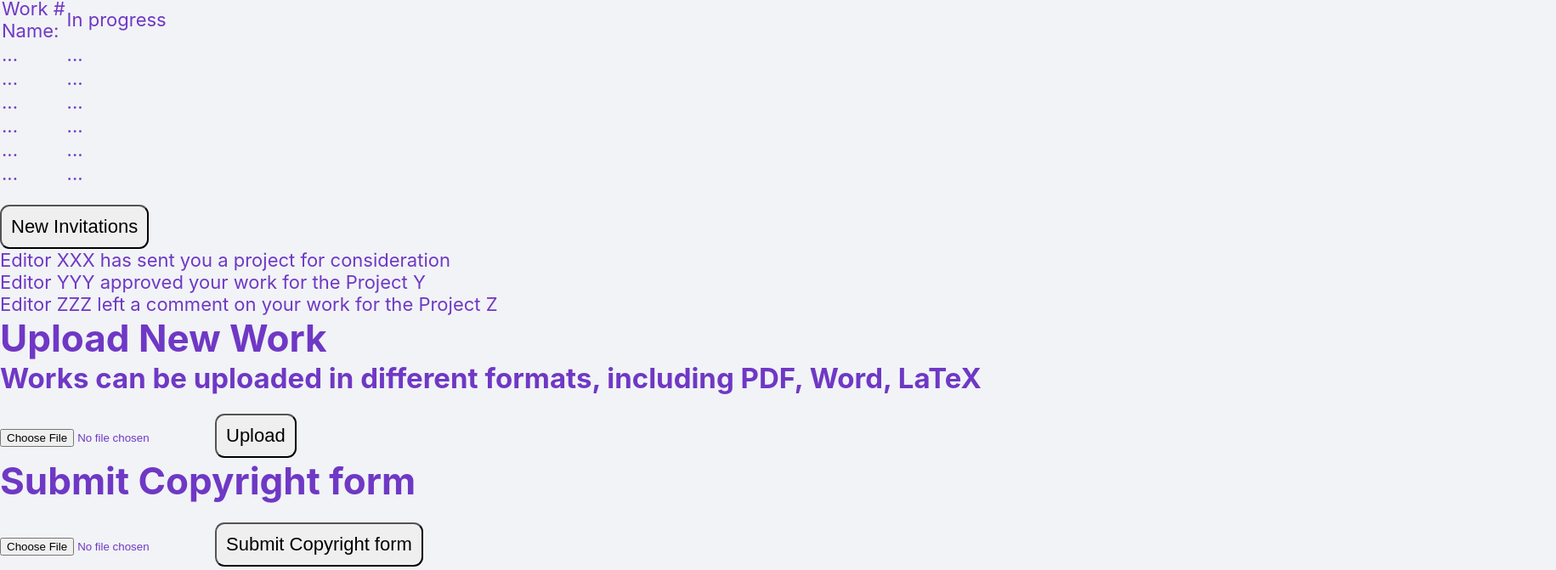
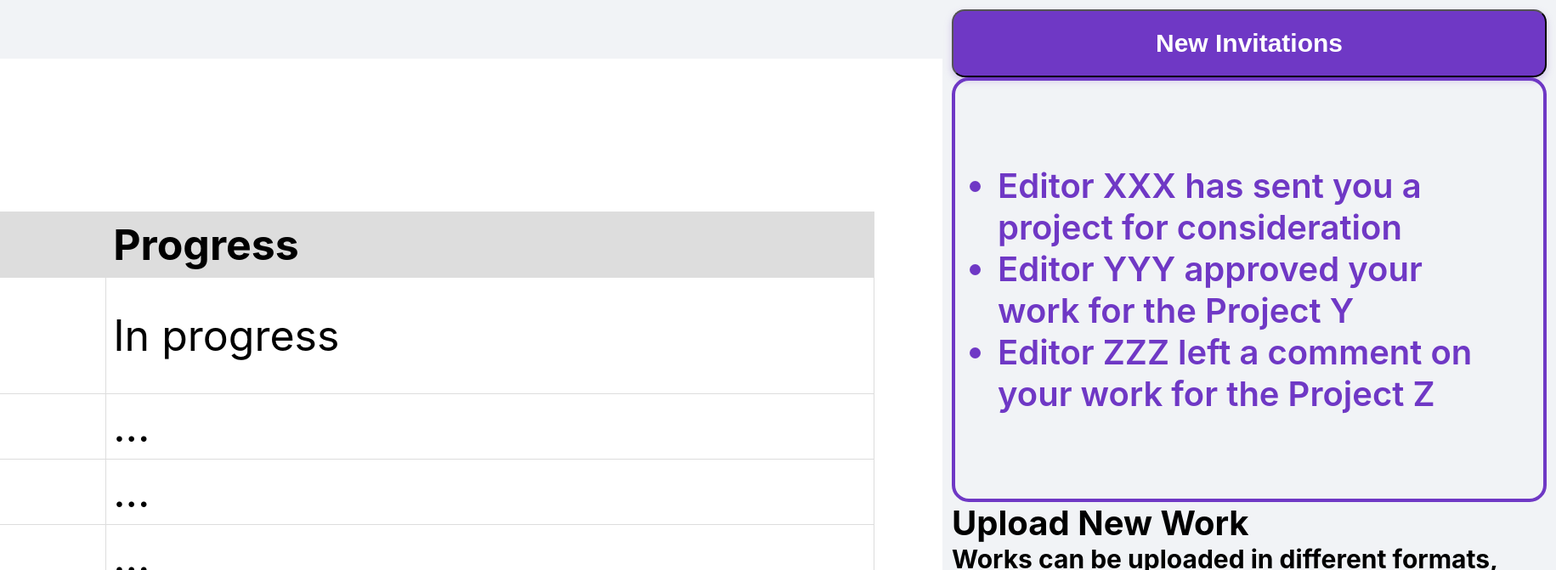
Before and after one commit to MoldirZh/publication_process, a React (Create React App) app in the folder client/: page /upload in a window 1280 px wide. Shown: the part 113-784 px from the top of the page at 85% size, 1831 px wide, since content can reach past the window. Built offline with nearby package versions, Linux system fonts and the light colour scheme.

Commit message:
Update Upload.css

```diff
--- a/client/src/Styles/Upload.css
+++ b/client/src/Styles/Upload.css
@@ -0,0 +1,210 @@
+.uploads {
+    display: flex;
+    flex-direction: center;
+    justify-content: center;
+    align-items: center;
+    min-height: 100vh;
+    padding: 1rem 0.5rem;
+    /* border: 15.1459px solid #6F38C5;
+    box-shadow: 0px 0px 200px rgba(0, 0, 0, 0.2);
+    border-radius: 50.4863px; */
+    /* position: relative; */
+
+    /* font-size: 20px; */
+    font-weight: bold;
+    margin: 0;
+    padding: 0;
+    outline-offset: 0.5em;
+    gap: 0;
+  }
+
+  .col1 {
+    display: flex;
+    flex-direction: column;
+    justify-content: center;
+    align-items: center;
+    min-height: 100vh;
+    padding: 1rem 0.5rem;
+    /* border: 15.1459px solid #6F38C5;
+    box-shadow: 0px 0px 200px rgba(0, 0, 0, 0.2);
+    border-radius: 50.4863px; */
+    /* position: relative; */
+
+    /* font-size: 20px; */
+    font-weight: bold;
+    margin: 0;
+    padding: 0;
+    outline-offset: 0.5em;
+    gap: 0;
+    /* background-color: white; */
+  }
+
+  .col2 {
+    display: flex;
+    flex-direction: center;
+    justify-content: row;
+    align-items: center;
+    min-height: 100vh;
+    padding: 1rem 0.5rem;
+    /* border: 15.1459px solid #6F38C5;
+    box-shadow: 0px 0px 200px rgba(0, 0, 0, 0.2);
+    border-radius: 50.4863px; */
+    position: relative;
+
+    font-size: 20px;
+    font-weight: bold;
+    margin: 0;
+    padding: 0;
+    outline-offset: 0.5em;
+    gap: 0;
+    background-color: white;
+  }
+
+  .upload {
+    display: flex;
+    flex-direction: row;
+    align-items: center;
+    justify-content: center;
+}
+.uploadleft{
+    display: flex;
+    flex: 60%;
+    flex-direction: row;
+    justify-content: center;
+    /* align-items: center; */
+    row-gap: 30px;
+    font-size:50px;
+    background-color: #FFFFFF;
+    min-height: 100vh;
+    padding: 1rem 0.5rem;
+    border-radius: 50.4863px 0 0 50.4863px;
+    position: center;
+    margin:0;
+
+    padding-top: 180px;
+    padding-right: 80px;
+    /* padding-bottom: 50px; */
+    padding-left: 80px;
+}
+
+.uploadright {
+    display: flex;
+    justify-content: space-evenly;
+    flex-direction: column;
+    align-items: center;
+    flex: 30%;
+    padding: none;
+    background-color: #F1F3F6;
+    min-height: 100vh;
+    padding: 1rem 0.5rem;
+    border-radius: 0 50.4863px  50.4863px 0;
+    font-size:20px;
+    color: black;
+    font-weight: 200;
+}
+
+.buttonNewInvitations{
+/* width: 429.13px; */
+width: 700px;
+height: 80.49px;
+left: 983px;
+top: 149px;
+filter: drop-shadow(0px 4px 4px rgba(111, 56, 197, 0.25));
+background-color: #6F38C5;
+color:#FFFFFF;
+font-size: 30px;
+border-radius: 15.08px;
+font-weight: bold;
+}
+
+.buttonUpload{
+/* width: 429.13px;
+height: 50.49px; */
+width: 700px;
+height: 80.49px;
+left: 983px;
+top: 149px;
+filter: drop-shadow(0px 4px 4px rgba(111, 56, 197, 0.25));
+background-color: #6F38C5;
+color:#FFFFFF;
+font-size: 30px;
+border-radius: 15.08px;
+font-weight: bold;
+}
+
+.buttonSubmit{
+/* width: 429.13px;
+height: 50.49px; */
+width: 700px;
+height: 80.49px;
+left: 983px;
+top: 149px;
+filter: drop-shadow(0px 4px 4px rgba(111, 56, 197, 0.25));
+background-color: #6F38C5;
+color:#FFFFFF;
+font-size: 30px;
+border-radius: 15.08px;
+font-weight: bold;
+}
+
+.uploadForm{
+  /* position: center; */
+  padding: 600 px;
+  display: flex;
+  justify-content: center;
+  flex-direction: column;
+  align-items: row;
+  /* background-color: pink; */
+  width: 700px;
+}
+.submitForm{
+  display: flex;
+  justify-content: space-evenly;
+  flex-direction: column;
+  align-items: row;
+}
+
+.uploadNews{
+  display: flex;
+  justify-content: center;
+  flex-direction: column;
+
+  border: 4px solid #6F38C5;
+  width: 700px;
+  height: 500px;
+  border-radius: 20.08px;
+  font-size: 40px;
+  padding: 50px;
+  color: #6F38C5;
+  font-weight:600;
+}
+
+.input {
+  /* background-color: aquamarine; */
+  /* height: 300px;
+  width: 700px; */
+  font-size: 30px;
+}
+
+table {
+  border: 1px solid black;
+  border-collapse: collapse;
+
+  /* display: flex; */
+width: 1500px;
+height: 72px;
+left: 79px;
+top: 188px;
+color: black;
+
+}
+td{
+  border: 1px solid #dddddd;
+  text-align: left;
+  padding: 8px;
+}
+tr:first-child {
+  background-color: #dddddd;
+  font-weight: bold;
+  text-align: center;
+}
```
